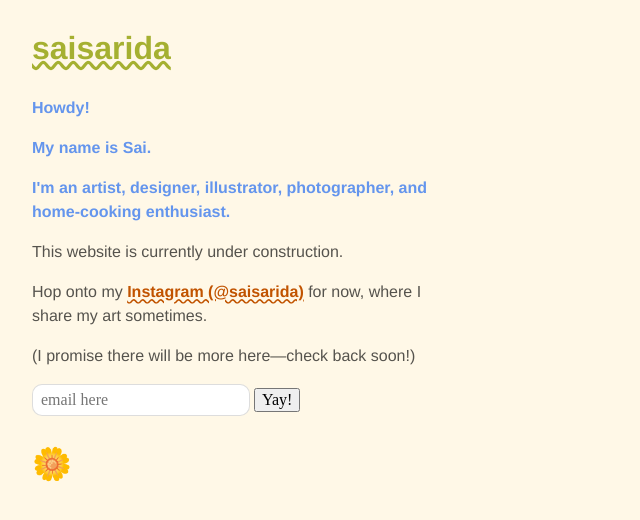
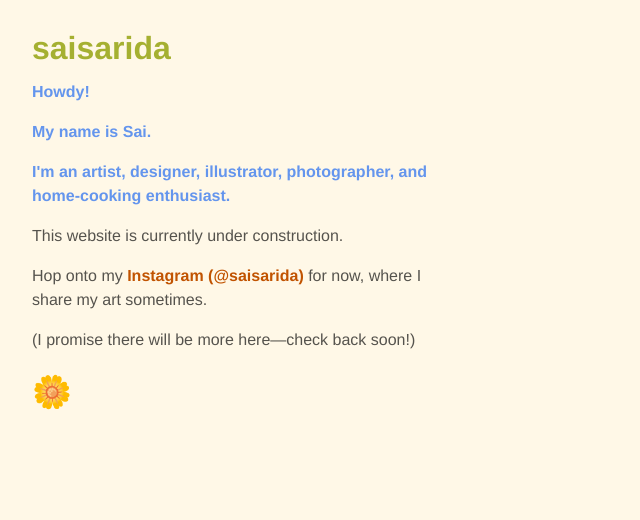
Before and after one commit to cobbland/saisarida, a plain HTML site: page index.html in a window 1280 px wide. Shown: the whole page, without its empty margins (0-640 px from the left). Drawn offline with Linux system fonts and the light colour scheme.

Commit message:
Styles and favicon

```diff
--- a/index.html
+++ b/index.html
@@ -5,6 +5,7 @@
     <meta name="viewport" content="width=device-width, initial-scale=1.0">
     <title>saisarida</title>
     <link rel="stylesheet" href="./styles.css">
+    <link rel="icon" type="image/x-icon" href="./favicon.ico">
 </head>
 <body>
 
@@ -22,7 +23,7 @@
 
     <p>(I promise there will be more here—check back soon!)</p>
 
-    <form
+    <!-- <form
         action="https://buttondown.com/api/emails/embed-subscribe/saisarida"
         method="post"
         target="popupwindow"
@@ -31,7 +32,7 @@
     >
         <input type="email" name="email" id="bd-email" placeholder="email here">
         <input type="submit" value="Yay!">
-    </form>
+    </form> -->
 
     <div class="emoji">🌼</div>
 
--- a/styles.css
+++ b/styles.css
@@ -54,7 +54,6 @@ h1 {
     font-weight: 800;
     font-size: 2em;
     color: #a5b031;
-    margin-bottom: 1rem;
 }
 
 a#title,
@@ -89,7 +88,7 @@ a,
 a:visited {
     color: rgb(193, 83, 0);
     font-weight: bold;
-    text-decoration: wavy underline;
+    text-decoration: none;
     transition: color 0.3s;
 }
 
@@ -109,7 +108,7 @@ form {
 }
 
 .emoji {
-    margin-top: 1.5rem;
+    margin-top: 1rem;
     font-size: 2em;
     transition: transform 1s;
     position: absolute;
```
Also changed, not shown: favicon.ico (added).
